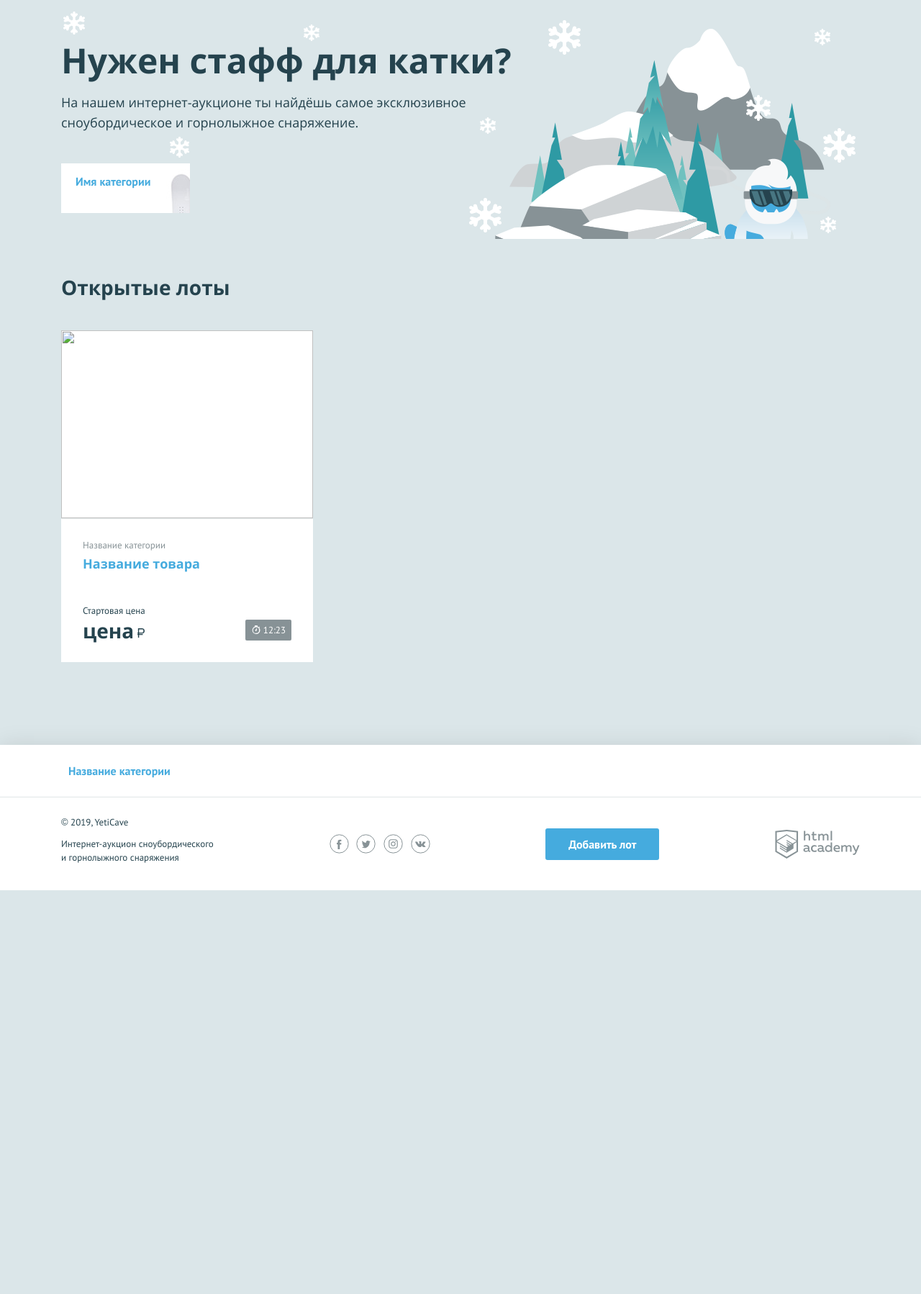
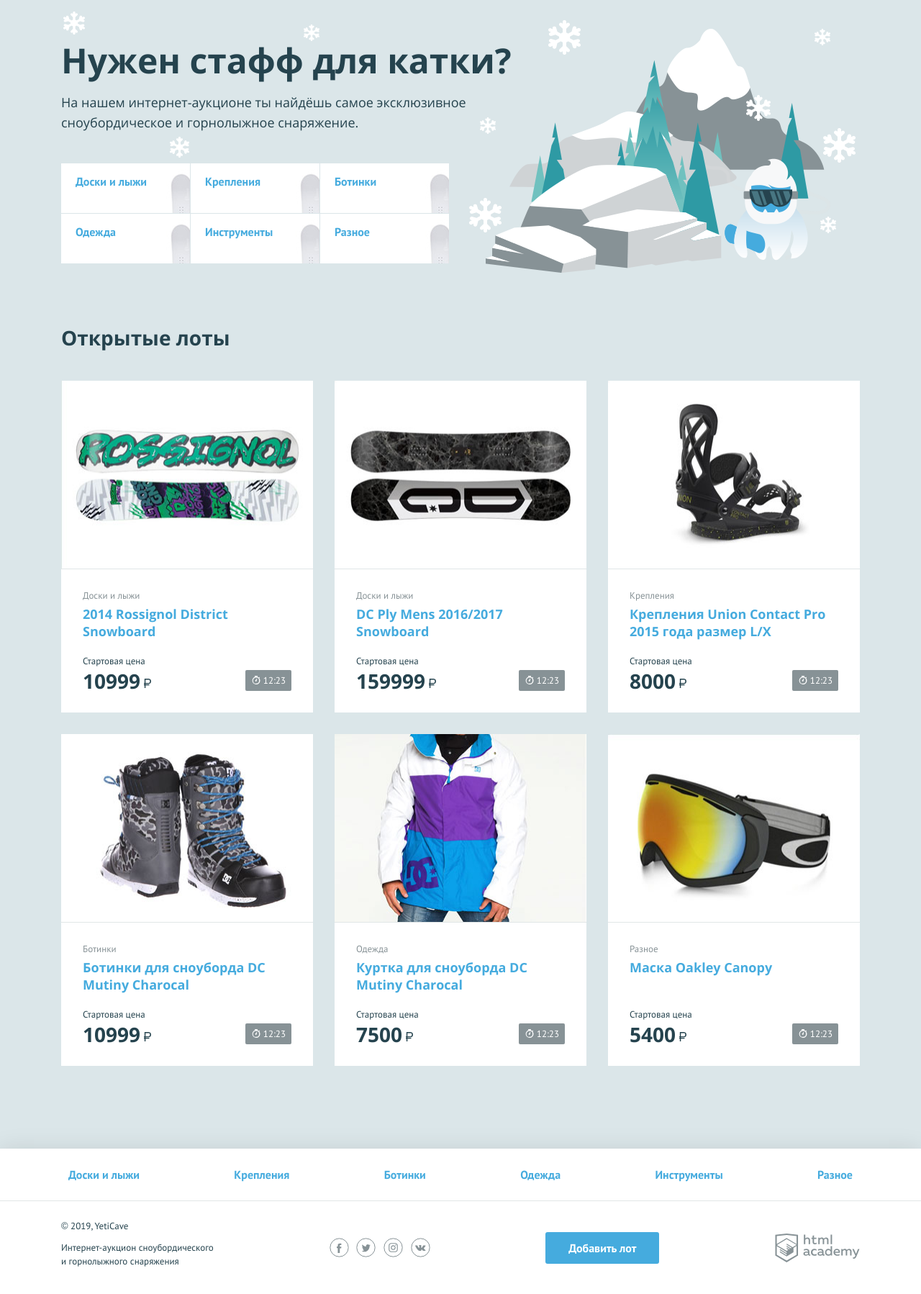
Before and after one commit to invinsible/29913-yeticave-9, a PHP site: page / in a window 1280 px wide. Shown: the part 107-1905 px from the top of the page at 72% size. Before the commit the page ends 1344 px from the top, so only its background shows below. Run offline with PHP 8.4, Linux system fonts and the light colour scheme.

Commit message:
Вывод на экран категорий и активных лотов

```diff
--- a/index.php
+++ b/index.php
@@ -2,6 +2,38 @@
 $is_auth = rand(0, 1);
 
 $user_name = 'Сергеев Игорь';
+$categories = ['Доски и лыжи', 'Крепления', 'Ботинки', 'Одежда', 'Инструменты', 'Разное'];
+$lots = [
+  ['name' => '2014 Rossignol District Snowboard',
+  'category' => 'Доски и лыжи',
+  'price' => 10999,
+  'url' => 'img/lot-1.jpg'],
+
+  ['name' => 'DC Ply Mens 2016/2017 Snowboard',
+  'category' => 'Доски и лыжи',
+  'price' => 159999,
+  'url' => 'img/lot-2.jpg'],
+
+  ['name' => 'Крепления Union Contact Pro 2015 года размер L/X',
+  'category' => 'Крепления',
+  'price' => 8000,
+  'url' => 'img/lot-3.jpg'],
+
+  ['name' => 'Ботинки для сноуборда DC Mutiny Charocal',
+  'category' => 'Ботинки',
+  'price' => 10999,
+  'url' => 'img/lot-4.jpg'],
+
+  ['name' => 'Куртка для сноуборда DC Mutiny Charocal',
+  'category' => 'Одежда',
+  'price' => 7500,
+  'url' => 'img/lot-5.jpg'],
+
+  ['name' => 'Маска Oakley Canopy',
+  'category' => 'Разное',
+  'price' => 5400,
+  'url' => 'img/lot-6.jpg']
+];
 ?>
 <!DOCTYPE html>
 <html lang="ru">
@@ -57,9 +89,11 @@
         <p class="promo__text">На нашем интернет-аукционе ты найдёшь самое эксклюзивное сноубордическое и горнолыжное снаряжение.</p>
         <ul class="promo__list">
             <!--заполните этот список из массива категорий-->
+            <?php foreach ($categories as $key => $value):?>
               <li class="promo__item promo__item--boards">
-                <a class="promo__link" href="pages/all-lots.html">Имя категории</a>
+                  <a class="promo__link" href="pages/all-lots.html"><?=$value; ?></a>
               </li>
+            <?php endforeach; ?>
         </ul>
     </section>
     <section class="lots">
@@ -68,17 +102,18 @@
         </div>
         <ul class="lots__list">
             <!--заполните этот список из массива с товарами-->
+            <?php foreach ($lots as $key => $value):?>
               <li class="lots__item lot">
                   <div class="lot__image">
-                    <img src="" width="350" height="260" alt="">
+                      <img src="<?=$value['url']; ?>" width="350" height="260" alt="">
                   </div>
                   <div class="lot__info">
-                    <span class="lot__category">Название категории</span>
-                    <h3 class="lot__title"><a class="text-link" href="pages/lot.html">Название товара</a></h3>
+                      <span class="lot__category"><?=$value['category']; ?></span>
+                      <h3 class="lot__title"><a class="text-link" href="<?=$value['url']; ?>"><?=$value['name']; ?></a></h3>
                       <div class="lot__state">
                           <div class="lot__rate">
                               <span class="lot__amount">Стартовая цена</span>
-                            <span class="lot__cost">цена<b class="rub">р</b></span>
+                              <span class="lot__cost"><?=$value['price']; ?><b class="rub">р</b></span>
                           </div>
                           <div class="lot__timer timer">
                               12:23
@@ -86,6 +121,7 @@
                       </div>
                   </div>
               </li>
+            <?php endforeach; ?>
         </ul>
     </section>
 </main>
@@ -95,9 +131,11 @@
     <nav class="nav">
         <ul class="nav__list container">
             <!--заполните этот список из массива категорий-->
+            <?php foreach ($categories as $key => $value):?>
               <li class="nav__item">
-                <a href="pages/all-lots.html">Название категории</a>
+                  <a href="pages/all-lots.html"><?=$value; ?></a>
               </li>
+            <?php endforeach; ?>
         </ul>
     </nav>
     <div class="main-footer__bottom container">
```
Lines whose indentation alone changed are shown as unchanged.
